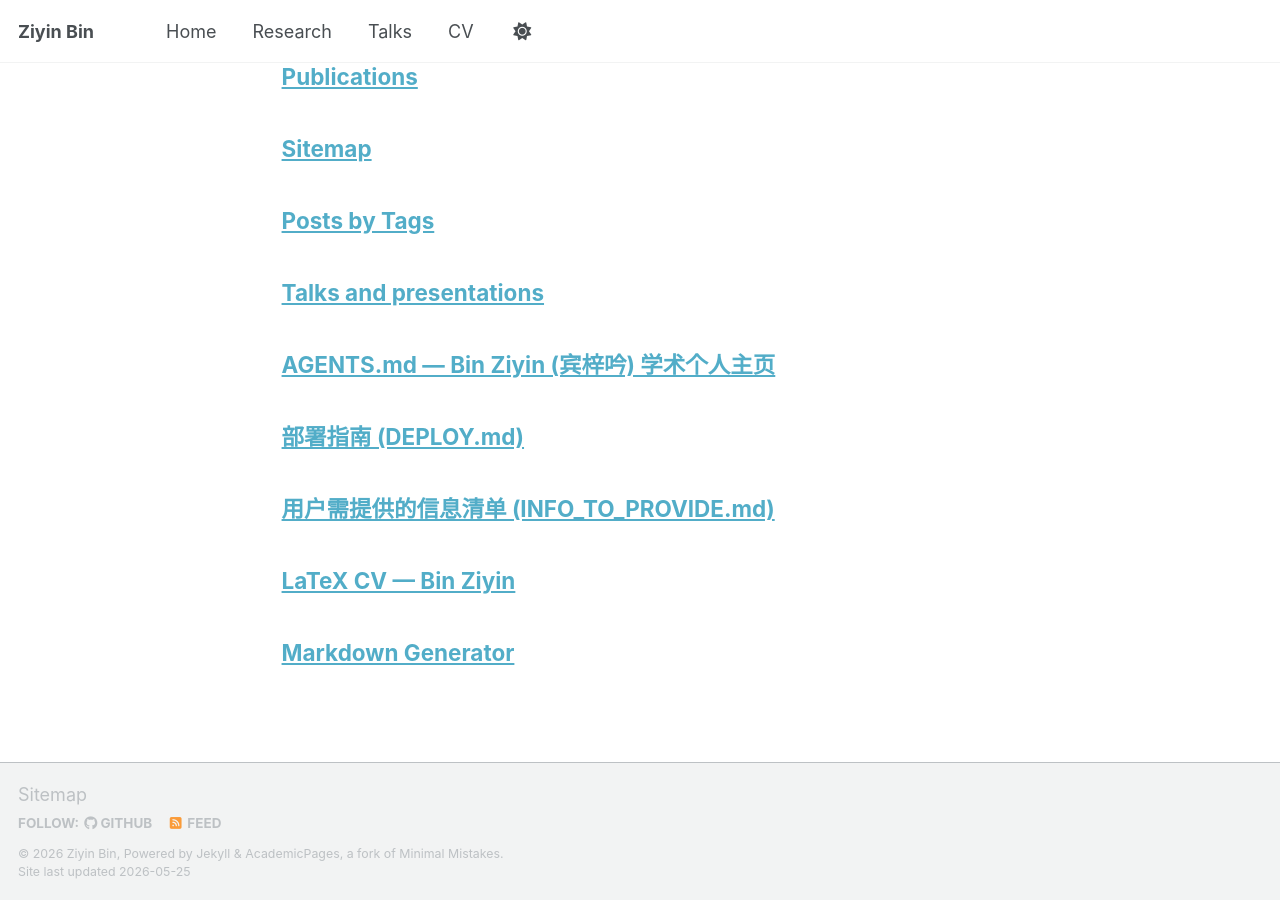
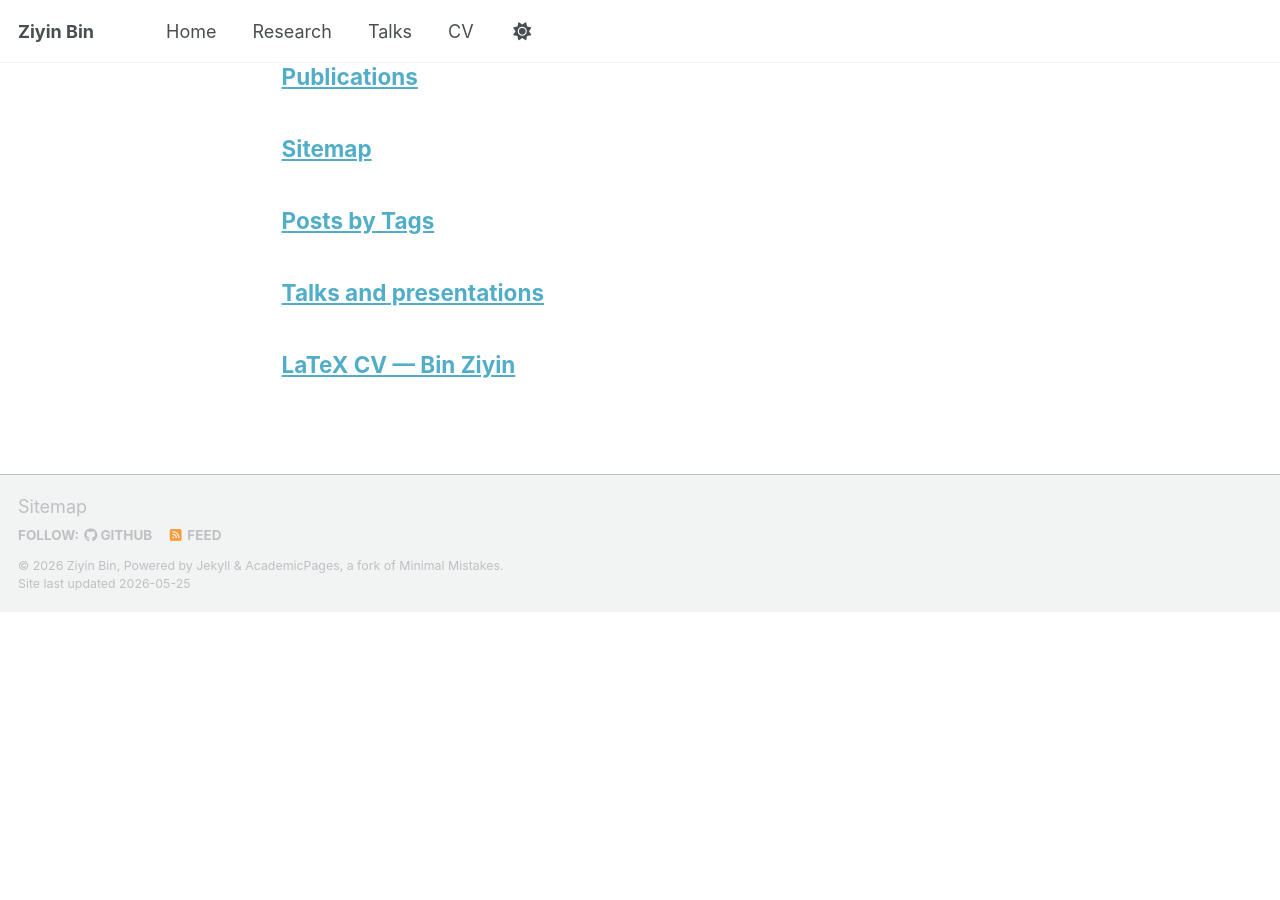
Before and after one commit to ziyinbin/ziyinbin.github.io, a Jekyll site: the page built from _pages/page-archive.html, in a window 1280 px wide and 900 px high, scrolled down 541 px. Built offline with Jekyll 4.4.1, drawn with Linux system fonts in a browser that asks for light colours; a script bundle is joined from its source files by our own code; library files that are not in the unit come from our copies; after the commit the page ends 1153 px from its top, so only the background shows below that; part of the change alters nothing that is shown.

Commit message:
Exclude internal docs from Jekyll build (was leaking to public site)
Discovered while setting up local Jekyll build: AGENTS.md,
INFO_TO_PROVIDE.md, DEPLOY.md, CONTRIBUTING.md, docker-compose.yaml,
markdown_generator/, and scripts/ were all being copied verbatim into
_site/ by Jekyll and served at https://ziyinbin.com/<filename> with
HTTP 200. These are internal workflow notes and not meant for public
consumption.

Adding them to Jekyll's exclude: list in _config.yml. .gitignore
doesn't help here because the files ARE in the repo — they just
shouldn't be published as static assets.

Also added Gemfile.lock and README.md (the latter is generic
academicpages boilerplate, not personal content) for hygiene.

简历/ and my private materials/ are gitignored so they're not in the
GitHub repo anyway; tried to add them to Jekyll exclude too but Jekyll
3.10's entry_filter raises Encoding::CompatibilityError on UTF-8 paths.
Documented this with an inline comment.

Co-Authored-By: Claude Opus 4.7 <noreply@anthropic.com>

```diff
--- a/_config.yml
+++ b/_config.yml
@@ -182,6 +182,7 @@ exclude:
   - config
   - Dockerfile
   - Gemfile
+  - Gemfile.lock
   - Gruntfile.js
   - gulpfile.js
   - LICENSE
@@ -191,8 +192,21 @@ exclude:
   - package.json*
   - Rakefile
   - README
+  - README.md
   - tmp
   - vendor
+  # internal-only docs / workflow notes / non-website files — were leaking publicly via GitHub Pages
+  - AGENTS.md
+  - INFO_TO_PROVIDE.md
+  - DEPLOY.md
+  - CONTRIBUTING.md
+  - docker-compose.yaml
+  - markdown_generator
+  - scripts
+  # NOTE: "简历/" and "my private materials/" are also gitignored — they don't
+  # exist on GitHub Pages' build at all. We don't add them to Jekyll exclude
+  # because Jekyll 3.10's entry_filter throws encoding errors on UTF-8 paths.
+  # Locally they leak into _site/ as static copies — harmless, not pushed.
 keep_files:
   - .git
   - .svn
```
